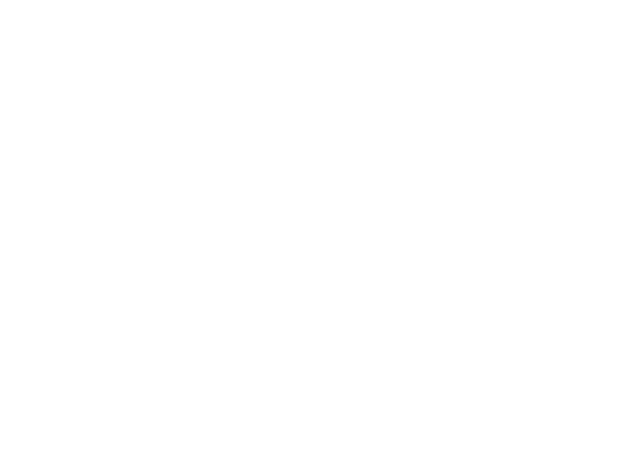
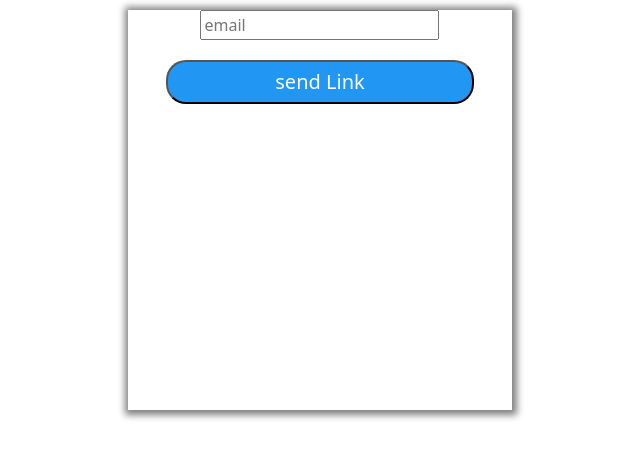
Before and after one commit to mayankvaidya436/expense-trackerfire, a React (Create React App) app: page /ForgetPassword in a window 1280 px wide. Before the commit this address had no page. Shown: the top 458 px of the page, without its empty margins (320-960 px from the left). Built offline with nearby package versions, Linux system fonts and the light colour scheme.

Commit message:
Forgot Password Functionality added

```diff
--- a/src/App.js
+++ b/src/App.js
@@ -6,6 +6,7 @@ import AuthContext from "./Componets/Store/AuthContext";
  import Profile from "./Componets/Pages/Profile";
 import Root from "./Componets/Pages/Root";
 import Verifaction from "./Componets/Pages/Verifaction";
+import ForgetPassword from "./Componets/Pages/ForgetPassword";
 
 function App() {
   const authCtx=useContext(AuthContext)
@@ -13,6 +14,7 @@ function App() {
     <BrowserRouter>
     <Routes>
       <Route path='/' element={!authCtx.isLoggedIn ? <Authication/> : <Root/>} />
+      <Route path="/ForgetPassword" element={<ForgetPassword/>}/>
       <Route path='/Verifaction' element={<Verifaction/>}/>
       <Route path='/Profile' element={<Profile/>} />
     </Routes>
--- a/src/Componets/Authication.js
+++ b/src/Componets/Authication.js
@@ -2,13 +2,13 @@ import React, { useState, useContext } from "react";
 import classes from './Authication.module.css';
 import Input from "./UI/Input";
 import AuthContext from "./Store/AuthContext";
-import { useNavigate } from "react-router-dom";
+import { useNavigate,Link } from "react-router-dom";
 
 const Authication = () => {
   const [inputEmail, setInputEmail] = useState("");
   const [password, setPassword] = useState("");
   const [confirmPassword, setConfirmPassword] = useState("");
-  const [login, setLogin] = useState(false);
+  const [login, setLogin] = useState(true);
   const history = useNavigate();
   const authCtx = useContext(AuthContext);
 
@@ -92,6 +92,7 @@ const Authication = () => {
           )}
 
           <button>{login ? "Login" : "Signup"}</button>
+          {login && <Link to="/ForgetPassword"> ForgetPassword</Link>}
         </form>
       </div>
       <button className={classes.btn} onClick={switchModeHandler}>
--- /dev/null
+++ b/src/Componets/Pages/ForgetPassword.js
@@ -0,0 +1,51 @@
+import React,{useState} from "react";
+import classes from './ForgetPassword.module.css'
+import Input from "../UI/Input";
+import { useNavigate } from "react-router-dom";
+const ForgetPassword=()=>{
+    const [inputEmail,setInputEmail]=useState("");
+    const [isLoading,setIsLoading]=useState(false)
+    const history=useNavigate();
+
+    const submitHandler=async(event)=>{
+        event.preventDefault();
+        setIsLoading(true)
+  try {
+    const response=await fetch('https://identitytoolkit.googleapis.com/v1/accounts:sendOobCode?key=AIzaSyB-xCnBCx20ES2d4gAANKdQF_REddQ--dI',{
+        method:'POST',
+        body:JSON.stringify({
+         email:inputEmail,
+         requestType:"PASSWORD_RESET",
+        }),
+        headers:{
+            'Content-Type': 'application/json'
+        }
+    })
+    const data=await response.json();
+    if(response.ok)
+    {    setIsLoading(false)
+
+        history('/')
+    }
+    else{
+        console.error(data.error)
+    }
+
+  } catch (error) {
+    console.error(error)
+  }
+    }
+    return (<>
+      <div className={classes.main}>
+        <div className={classes.body} >
+            <form onSubmit={submitHandler} className={classes.form}>
+                <Input type="email" placeholder="email"
+                 onChange={(e)=>{setInputEmail(e.target.value)}} value={inputEmail}  className={classes.int}
+                />
+                <button className={classes.btn} disabled={isLoading}> {isLoading ? "sending...":"send Link"}</button>
+            </form>
+        </div>
+      </div>
+    </>)
+}
+export default ForgetPassword
--- /dev/null
+++ b/src/Componets/Pages/ForgetPassword.module.css
@@ -0,0 +1,28 @@
+.main{
+    height: 600px;
+    width: 100%;
+    display: flex;
+    justify-content: center;
+    text-align: center;
+    box-sizing: border-box;
+}
+.body{
+    width: 30%;
+    height: 400px;
+    margin:  10px;
+    box-shadow: grey 1px 1px 7px 4px;
+}
+
+.form{
+    width: 80%;
+    margin-left: 10%;
+}
+.btn{
+    width: 100%;
+    border-radius: 20px;
+    padding: 5px 10px;
+    margin: 20px 0;
+    background-color: #2196f3;
+    color: white;
+    font-size: 20px;
+}
```
